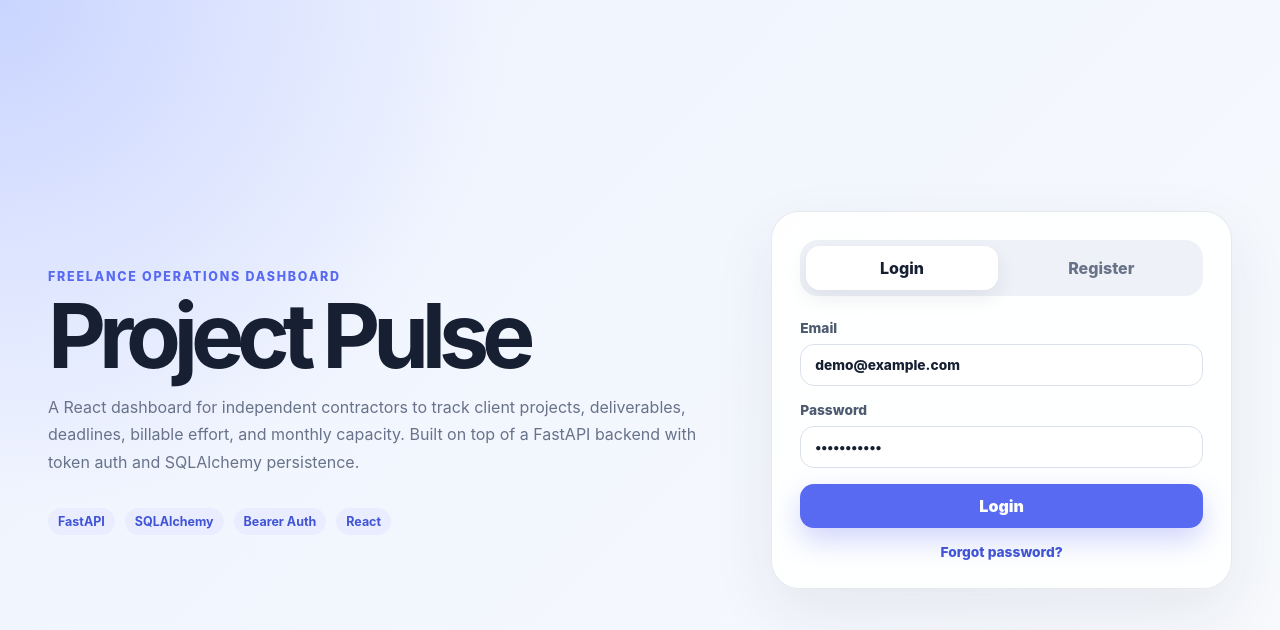
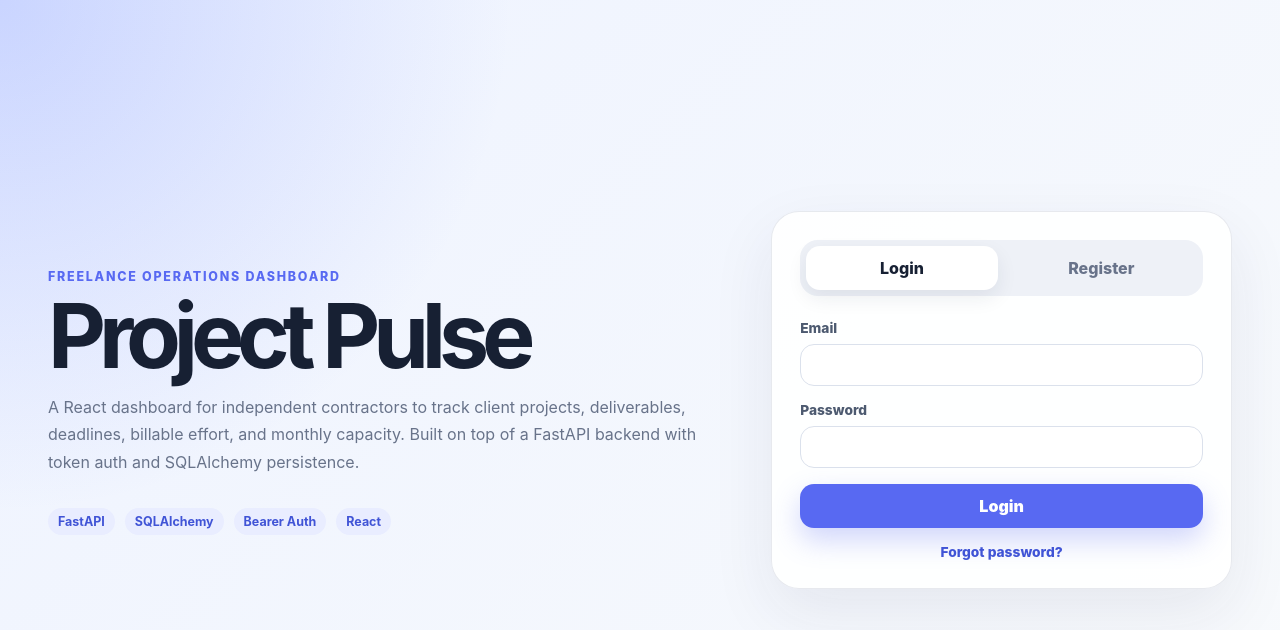
Before and after one commit to vladgeorgeb/project_pulse_api, a React (Vite) app in the folder frontend/: page / in a window 1280 px wide. Shown: the top 630 px of the page. Built offline with nearby package versions, Linux system fonts and the light colour scheme; no server answers.

Commit message:
Prepare repository for public preview

```diff
--- a/frontend/src/components/AuthPage.tsx
+++ b/frontend/src/components/AuthPage.tsx
@@ -19,8 +19,8 @@ function getAuthError(error: unknown): string {
 
 export default function AuthPage({ onAuthenticated, initialMode = "login" }: AuthPageProps) {
   const [mode, setMode] = useState<AuthMode>(initialMode);
-  const [email, setEmail] = useState("demo@example.com");
-  const [password, setPassword] = useState("password123");
+  const [email, setEmail] = useState("");
+  const [password, setPassword] = useState("");
   const [error, setError] = useState<string | null>(null);
   const [success, setSuccess] = useState<string | null>(null);
   const [isSubmitting, setIsSubmitting] = useState(false);
```
Also changed, not shown: 2 other files (tests, documents, lock files or other folders).
